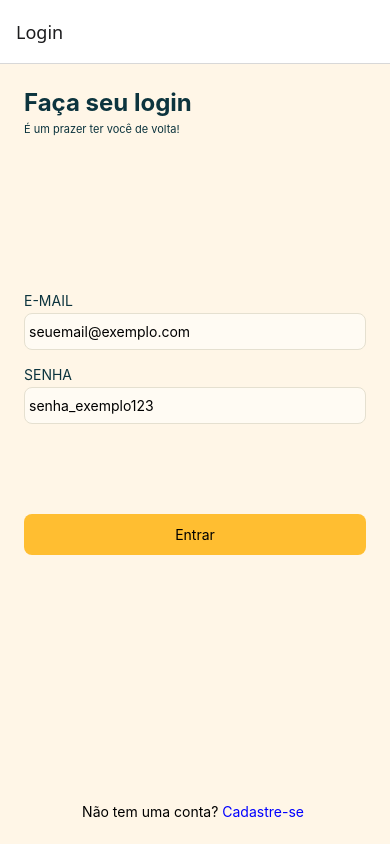
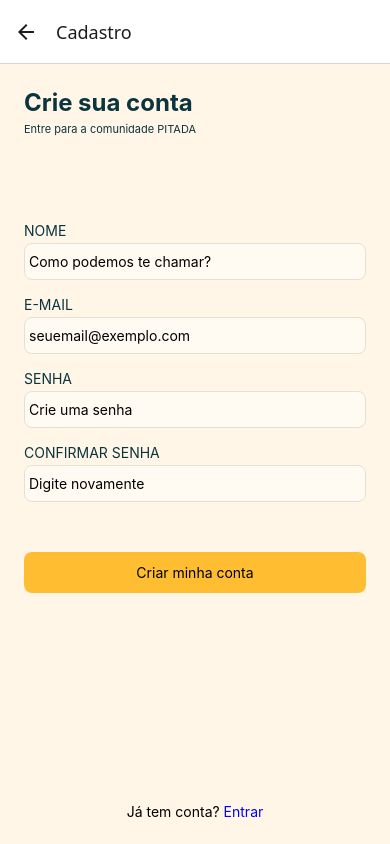
Before and after one commit to guilhermerferreira/catalogo-de-receitas, a React Native app: screen /Cadastro in a window 390 px wide. Built offline with nearby package versions, Linux system fonts and the light colour scheme.

Commit message:
feat: adiciona tela de cadastro com valições no formulário e mensagens de erro

```diff
--- a/App.js
+++ b/App.js
@@ -2,6 +2,7 @@ import { createNativeStackNavigator } from '@react-navigation/native-stack';
 import TelaLogin from './src/screens/TelaLogin';
 import { NavigationContainer } from '@react-navigation/native';
 import TelaHome from './src/screens/TelaHome';
+import TelaCadastro from './src/screens/TelaCadastro';
 
 const Stack = createNativeStackNavigator();
 
@@ -11,6 +12,7 @@ export default function App() {
       <Stack.Navigator initialRouteName='Login'>
         <Stack.Screen name='Login' component={TelaLogin} />
         <Stack.Screen name='Home' component={TelaHome} />
+        <Stack.Screen name='Cadastro' component={TelaCadastro} />
       </Stack.Navigator>
     </NavigationContainer>
   );
--- /dev/null
+++ b/src/screens/TelaCadastro.js
@@ -0,0 +1,132 @@
+import { View, StyleSheet, Text, TouchableOpacity } from "react-native";
+import Label from "../components/Label";
+import Input from "../components/Input";
+import { useState } from "react";
+import { validarCadastro } from "../validators/AuthValidator";
+
+export default function TelaCadastro({navigation}) {
+    const [nome, setNome] = useState('');
+    const [email, setEmail] = useState('');
+    const [senha, setSenha] = useState('');
+    const [confirmaSenha, setConfirmaSenha] = useState('');
+    const [erros, setErros] = useState({
+        nome: '', email: '', senha: '', confirmaSenha: ''
+    })
+
+    function enviaCadastro() {
+        const resultado = validarCadastro(nome, email, senha, confirmaSenha);
+        setErros(resultado);
+
+        const possuiErros = Object.values(resultado)
+            .some( erro => erro !== '' );
+
+        if (possuiErros) {
+            return;
+        }
+
+        alert('Formulario Cadastrado com sucesso!');
+        setTimeout(300);
+        navigation.navigate('Login');
+    }
+
+
+    return (
+        <View style={styles.container}>
+            <View style={styles.header}>
+                <Text style={styles.titulo}>Crie sua conta</Text>
+                <Text style={styles.subtitulo}>Entre para a comunidade PITADA</Text>
+            </View>
+
+            <View style={styles.formContainer}>
+
+                <Label texto={'NOME'} />
+                <Input
+                    value={nome}
+                    onChangeText={setNome}
+                    placeholder="Como podemos te chamar?"
+                    error={erros.nome}
+                />
+                <Label texto={'E-MAIL'} />
+                <Input
+                    value={email}
+                    onChangeText={setEmail}
+                    placeholder="seuemail@exemplo.com"
+                    error={erros.email}
+                    keyboardType="email-address"
+                />
+                <Label texto={'SENHA'} />
+                <Input
+                    value={senha}
+                    onChangeText={setSenha}
+                    placeholder="Crie uma senha"
+                    error={erros.senha}
+                    secureTextEntry
+                />
+                <Label texto={'CONFIRMAR SENHA'} />
+                <Input
+                    value={confirmaSenha}
+                    onChangeText={setConfirmaSenha}
+                    placeholder="Digite novamente"
+                    error={erros.confirmaSenha}
+                    secureTextEntry
+                />
+
+                <TouchableOpacity
+                    style={styles.botao}
+                    onPress={() => enviaCadastro()}
+                    activeOpacity={0.7}
+                >
+                    <Text>Criar minha conta</Text>
+                </TouchableOpacity>
+            </View>
+
+            <View style={styles.footer}>
+                <Text>Já tem conta?
+                    <Text style={styles.link} onPress={() => navigation.navigate('Login')}> Entrar</Text>
+                </Text>
+            </View>
+        </View>
+    );
+}
+
+const styles = StyleSheet.create({
+    container: {
+        flex: 1,
+        backgroundColor: '#FFF6E7',
+        padding: 24,
+        justifyContent: 'center',
+        alignItems: 'center'
+    },
+    header: {
+        width: '100%',
+        alignSelf: 'flex-start',
+    },
+    titulo: {
+        fontSize: 24,
+        fontWeight: 'bold',
+        color: '#0C343E'
+    },
+    subtitulo: {
+        fontSize: 11,
+        marginTop: 5,
+        color: '#0C343E'
+    },
+    formContainer: {
+        flex: 1,
+        width: '100%',
+        marginTop: 80
+    },
+    botao: {
+        alignItems: 'center',
+        backgroundColor: '#FFBE31',
+        padding: 12,
+        borderRadius: 8,
+        marginTop: 40,
+    },
+    footer: {
+        fontSize: 13,
+    },
+    link: {
+        color: 'blue'
+    }
+})
--- a/src/screens/TelaLogin.js
+++ b/src/screens/TelaLogin.js
@@ -8,13 +8,9 @@ export default function TelaLogin({ navigation }) {
 
     const [email, setEmail] = useState('');
     const [senha, setSenha] = useState('');
-    const [erros, setErros] = useState({
-        email: '',
-        senha: ''
-    });
+    const [erros, setErros] = useState({ email: '', senha: '' });
 
-
-    function enviarFormulario() {
+    function enviarLogin() {
         const resultado = validarLogin(email, senha);
         setErros(resultado);
 
@@ -60,7 +56,7 @@ export default function TelaLogin({ navigation }) {
 
                 <TouchableOpacity
                     style={styles.botao}
-                    onPress={() => enviarFormulario()}
+                    onPress={() => enviarLogin()}
                     activeOpacity={0.7}
                 >
                     <Text>Entrar</Text>
@@ -71,7 +67,7 @@ export default function TelaLogin({ navigation }) {
             <View style={styles.footer}>
                 <Text>
                     Não tem uma conta?
-                    <Text style={styles.link} onPress={() => navigation.navigate('Home')} > Cadastre-se </Text>
+                    <Text style={styles.link} onPress={() => navigation.navigate('Cadastro')} > Crie sua conta! </Text>
                 </Text>
             </View>
         </View>
@@ -113,6 +109,9 @@ const styles = StyleSheet.create({
         alignItems: 'center',
         color: '#0C343E'
     },
+    footer: {
+        fontSize: 13
+    },
     link: {
         color: 'blue'
     }
--- a/src/validators/AuthValidator.js
+++ b/src/validators/AuthValidator.js
@@ -18,3 +18,36 @@ export function validarLogin(email, senha) {
 
     return erros;
 }
+
+export function validarCadastro(nome, email, senha, confirmaSenha) {
+
+    const erros = {nome: '', email: '', senha: '', confirmaSenha: '' };
+    const emailValido = /^[^\s@]+@[^\s@]+\.[^\s@]+$/;
+
+    if (!nome.trim()) {
+        erros.nome = 'O campo nome deve ser preenchido';
+    } else if (nome.length < 2) {
+        erros.nome('O nome deve conter pelo menos 2 caracteres.');
+    }
+
+    if (!email.trim()) {
+        erros.email = 'O campo e-mail deve ser preenchido.';
+    } else if (!emailValido.test(email)) {
+        erros.email = 'Insira um e-mail válido.';
+    }
+
+    if (!senha.trim()) {
+        erros.senha = 'O campo senha deve ser preenchido.';
+    } else if (senha.length < 6) {
+        erros.senha = 'A senha deve conter pelo menos 6 caracteres';
+    }
+
+    if(!confirmaSenha.trim()) {
+        erros.confirmaSenha = 'É necessário confirmar a senha.';
+    } else if (confirmaSenha !== senha) {
+        erros.confirmaSenha = 'As senhas devem ser iguais.';
+    }
+
+    return erros;
+
+}
```
Lines whose indentation alone changed are shown as unchanged.
